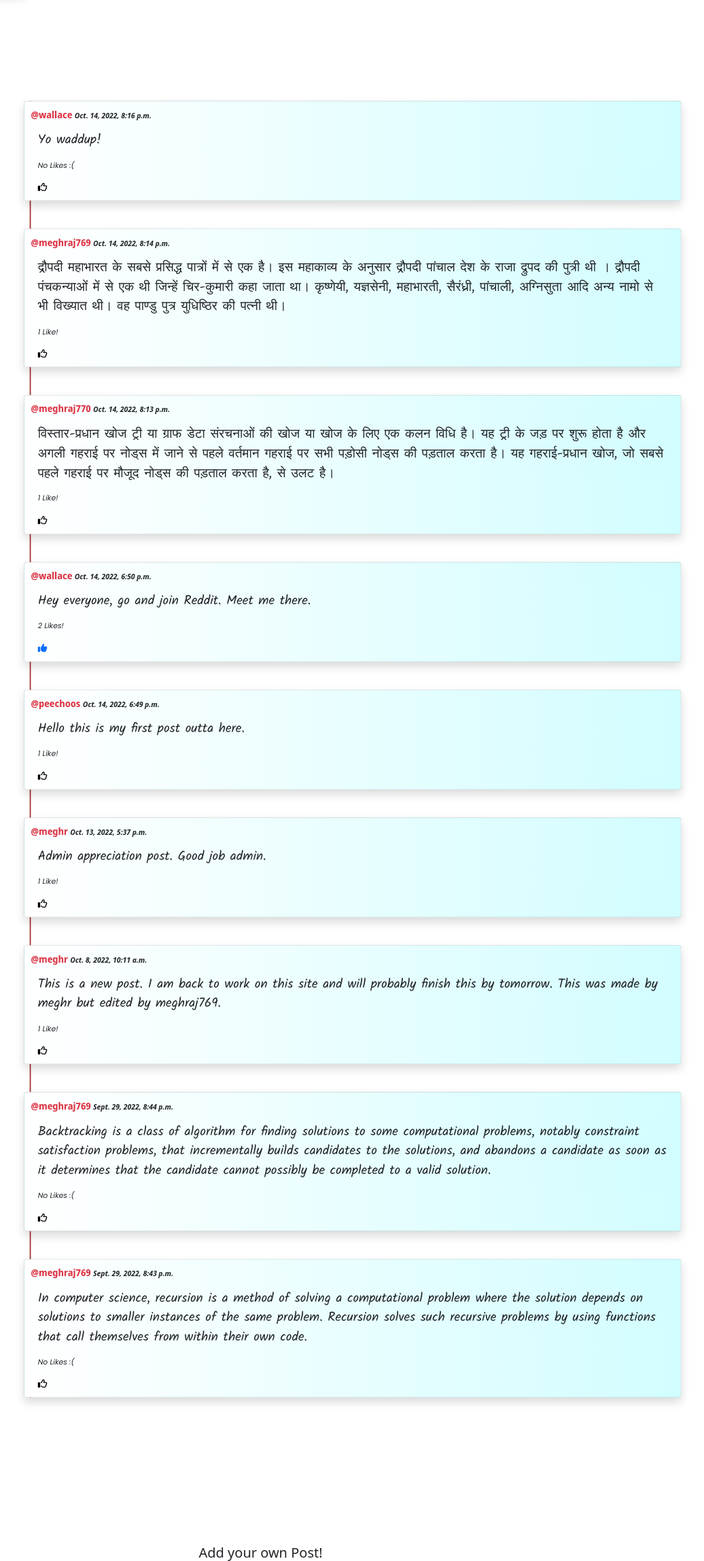
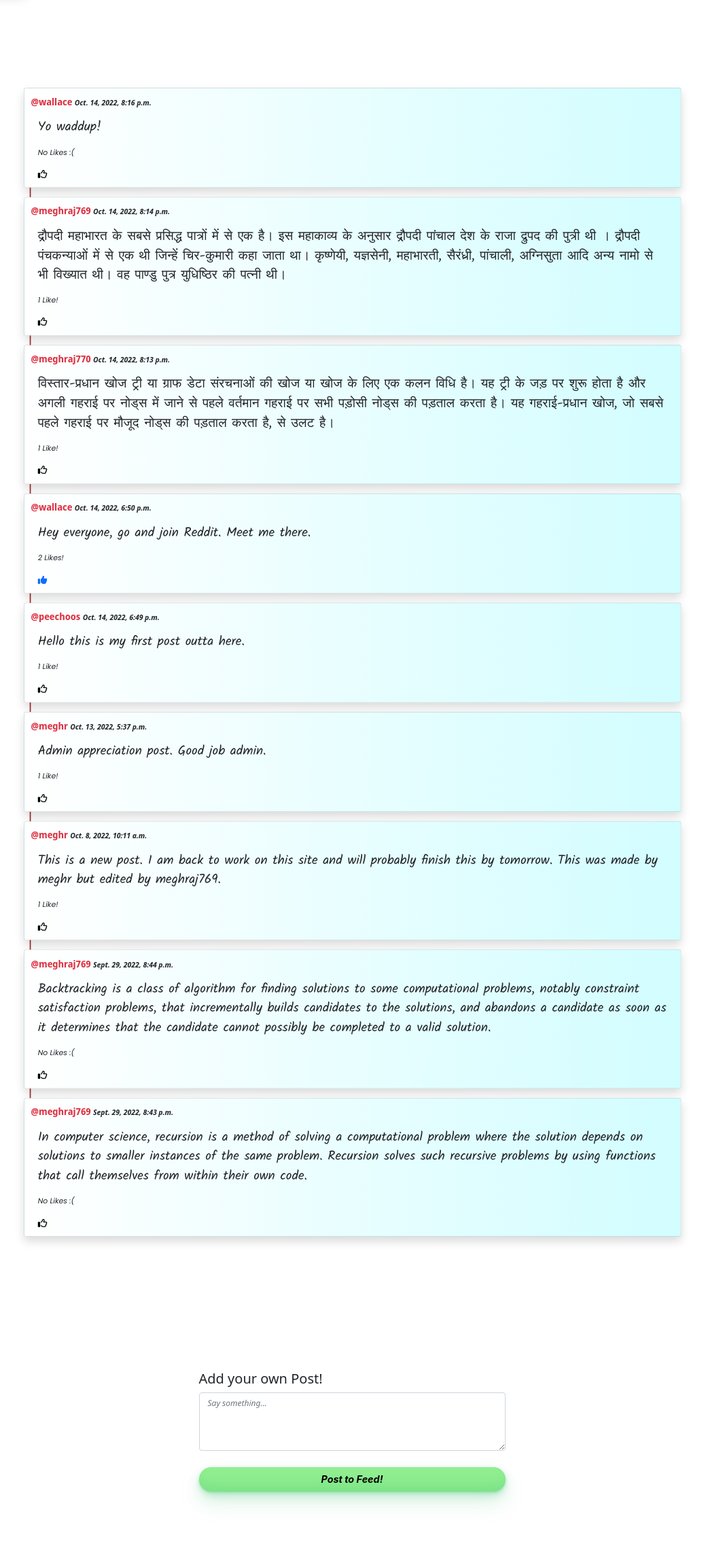
Before and after one commit to meghraj769/Social, a Django app: page /social/ in a window 1280 px wide. Shown: the part 58-2354 px from the top of the page at 68% size, without its empty margins (122-1158 px from the left). After the commit the page ends 2273 px from the top, so only its background shows below. Run offline with Django 4.2, Linux system fonts and the light colour scheme; a user stored in the database is signed in; data comes from the database, SQL or seed files in the repository; some libraries are stand-ins or nearby versions; some web fonts are replaced.

Commit message:
Update post_list.html

```diff
--- a/main/templates/main/post_list.html
+++ b/main/templates/main/post_list.html
@@ -7,7 +7,7 @@
 
     <div class="list-wrapper">
         {% for post in post_list %}
-            <div class="card shadow mb-5 row pop-up">
+            <div class="card shadow mb-3 row pop-up">
 
                     <div class="author-time mb-3">
                         <a href="{% url 'profile' post.author.profile.pk %}" class="text-danger">
```
